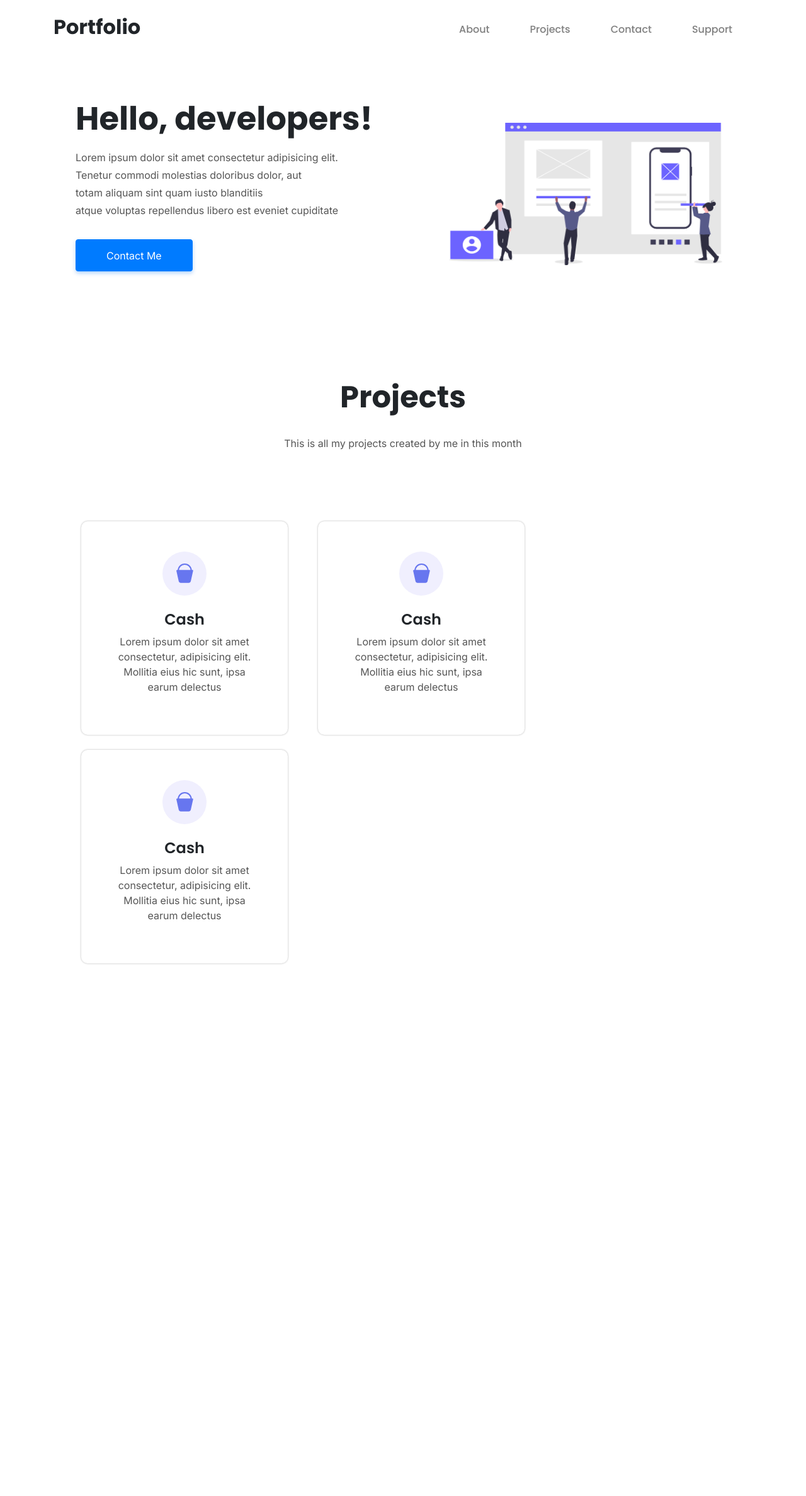
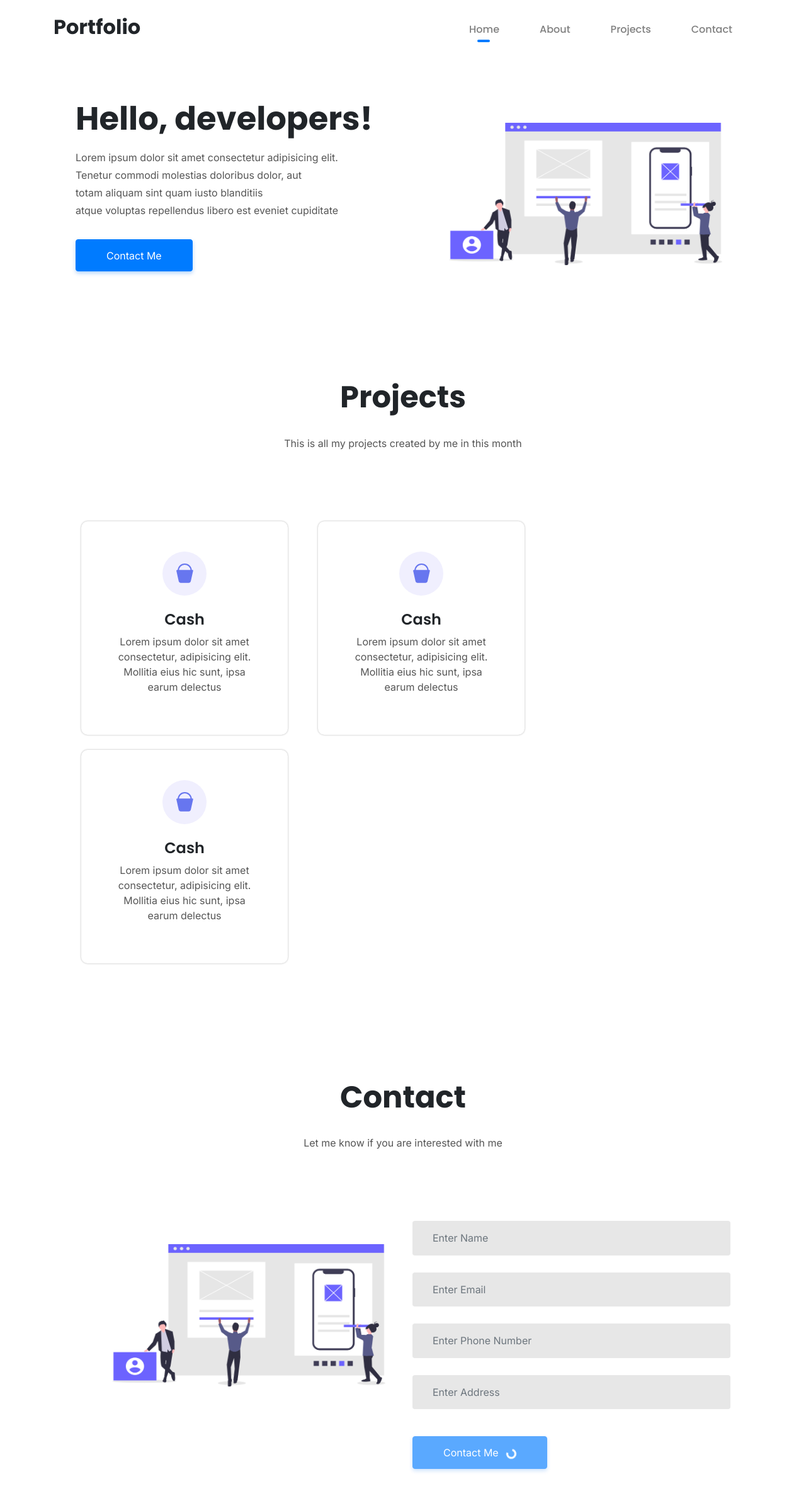
Before and after one commit to darwin1224/portfolio, a Nuxt app: page / in a window 1280 px wide. Shown: the top 2376 px of the page at 63% size. Before the commit the page ends 1874 px from the top, so only its background shows below. Built offline with nearby package versions, Linux system fonts and the light colour scheme.

Commit message:
feat: update pages

```diff
--- a/layouts/default.vue
+++ b/layouts/default.vue
@@ -7,29 +7,18 @@
         <b-collapse id="nav-text-collapse" is-nav>
           <b-navbar-nav class="ml-auto">
             <b-nav-item
-              href="#"
+              v-for="(nav, index) in navItems"
+              :key="index"
+              :href="`#${nav.name.toLowerCase()}`"
               style="font-family: 'Poppins', sans-serif; font-weight: 500;"
-              class="mx-4"
-              >About</b-nav-item
-            >
-            <b-nav-item
-              href="#"
-              style="font-family: 'Poppins', sans-serif; font-weight: 500;"
-              class="mx-4"
-              >Projects</b-nav-item
-            >
-            <b-nav-item
-              href="#"
-              style="font-family: 'Poppins', sans-serif; font-weight: 500;"
-              class="mx-4"
-              >Contact</b-nav-item
-            >
-            <b-nav-item
-              href="#"
-              style="font-family: 'Poppins', sans-serif; font-weight: 500;"
-              class="mx-4"
-              >Support</b-nav-item
-            >
+              class="top-nav-item mx-4"
+              @click="handleNavItemClicked(index)"
+              >{{ nav.name
+              }}<span
+                v-if="nav.isActive"
+                class="nav-item-active-indicator"
+              ></span
+            ></b-nav-item>
           </b-navbar-nav>
         </b-collapse>
       </b-container>
@@ -45,5 +34,42 @@ import Vue from 'vue'
 
 export default Vue.extend({
   name: 'Default',
+  data() {
+    return {
+      navItems: [
+        { name: 'Home', isActive: true },
+        { name: 'About', isActive: false },
+        { name: 'Projects', isActive: false },
+        { name: 'Contact', isActive: false },
+      ],
+    }
+  },
+  methods: {
+    handleNavItemClicked(index: number): void {
+      this.navItems.forEach((navItem) => {
+        if (navItem.isActive) navItem.isActive = false
+      })
+      this.navItems[index].isActive = !this.navItems[index].isActive
+    },
+  },
 })
 </script>
+
+<style lang="scss" scoped>
+.top-nav-item > a {
+  transition: all 0.5s;
+  position: relative;
+}
+
+.nav-item-active-indicator {
+  position: absolute;
+  display: inline-block;
+  transition: all 0.5s;
+  width: 20px;
+  border: 2px solid #007bff;
+  background-color: #000;
+  border-radius: 200px;
+  left: 32%;
+  bottom: 0;
+}
+</style>
--- a/pages/index.vue
+++ b/pages/index.vue
@@ -13,6 +13,7 @@
             atque voluptas repellendus libero est eveniet cupiditate
           </p>
           <b-button
+            href="#contact"
             variant="primary"
             class="btn-get-started mt-3 px-5"
             style="padding: 0.8rem 3rem;"
@@ -22,6 +23,7 @@
         <b-col>
           <b-img
             :src="require('@/assets/work.png')"
+            alt="work_illustration"
             style="background-color: transparent;"
             width="550"
             height="300"
@@ -29,7 +31,7 @@
         </b-col>
       </b-row>
     </section>
-    <section style="padding: 0 7.5rem; margin-bottom: 20rem;">
+    <section id="projects" style="padding: 0 7.5rem; margin-bottom: 10rem;">
       <div style="margin-bottom: 7rem;" class="text-center">
         <h2 style="margin-bottom: 2rem; font-weight: 700; font-size: 3rem;">
           Projects
@@ -76,26 +78,89 @@
         </b-col>
       </b-row>
     </section>
+    <section id="contact" style="padding: 0 7.5rem; margin-bottom: 20rem;">
+      <div style="margin-bottom: 7rem;" class="text-center">
+        <h2 style="margin-bottom: 2rem; font-weight: 700; font-size: 3rem;">
+          Contact
+        </h2>
+        <p style="color: #555;">
+          Let me know if you are interested with me
+        </p>
+      </div>
+      <b-row cols="2">
+        <b-col>
+          <b-img
+            :src="require('@/assets/work.png')"
+            alt="work_illustration"
+            style="background-color: transparent;"
+            width="550"
+            height="300"
+          ></b-img>
+        </b-col>
+        <b-col>
+          <b-form @submit.prevent="handleSubmit">
+            <b-form-input
+              v-model="contactMeFormBody.name"
+              class="form-input"
+              placeholder="Enter Name"
+            ></b-form-input>
+            <b-form-input
+              v-model="contactMeFormBody.email"
+              class="form-input"
+              type="email"
+              placeholder="Enter Email"
+            ></b-form-input>
+            <b-form-input
+              v-model="contactMeFormBody.phoneNumber"
+              class="form-input"
+              placeholder="Enter Phone Number"
+            ></b-form-input>
+            <b-form-input
+              v-model="contactMeFormBody.address"
+              class="form-input"
+              placeholder="Enter Address"
+            ></b-form-input>
+            <b-button
+              type="submit"
+              variant="primary"
+              disabled
+              class="btn-get-started mt-3 px-5"
+              style="padding: 0.8rem 3rem;"
+              >Contact Me
+              <b-spinner small class="ml-2" label="loading..."></b-spinner
+            ></b-button>
+          </b-form>
+        </b-col>
+      </b-row>
+    </section>
   </section>
 </template>
 
 <script lang="ts">
 import Vue from 'vue'
 
-interface UserListPageState {
-  email: string
-}
-
 export default Vue.extend({
   name: 'Index',
-  data(): UserListPageState {
+  data() {
     return {
-      email: '',
+      contactMeFormBody: {
+        name: '',
+        email: '',
+        phoneNumber: '',
+        address: '',
+      },
     }
   },
   methods: {
     handleSubmit() {
-      alert(this.email)
+      ;(this as any).$bvToast.toast(
+        "Thank you for submitting your credential. You will be notified soon if i'm interested.",
+        {
+          title: 'Thank you for your feedback!',
+          variant: 'info',
+          // solid: true,
+        }
+      )
     },
   },
 })
@@ -124,4 +189,12 @@ export default Vue.extend({
     box-shadow: 0 0 12px rgba(0, 0, 0, 0.3);
   }
 }
+
+.form-input {
+  margin-bottom: 1.7rem;
+  padding: 1.7rem 2rem;
+  background-color: #e7e7e7;
+  border: none;
+  // border-radius: 10px;
+}
 </style>
```
